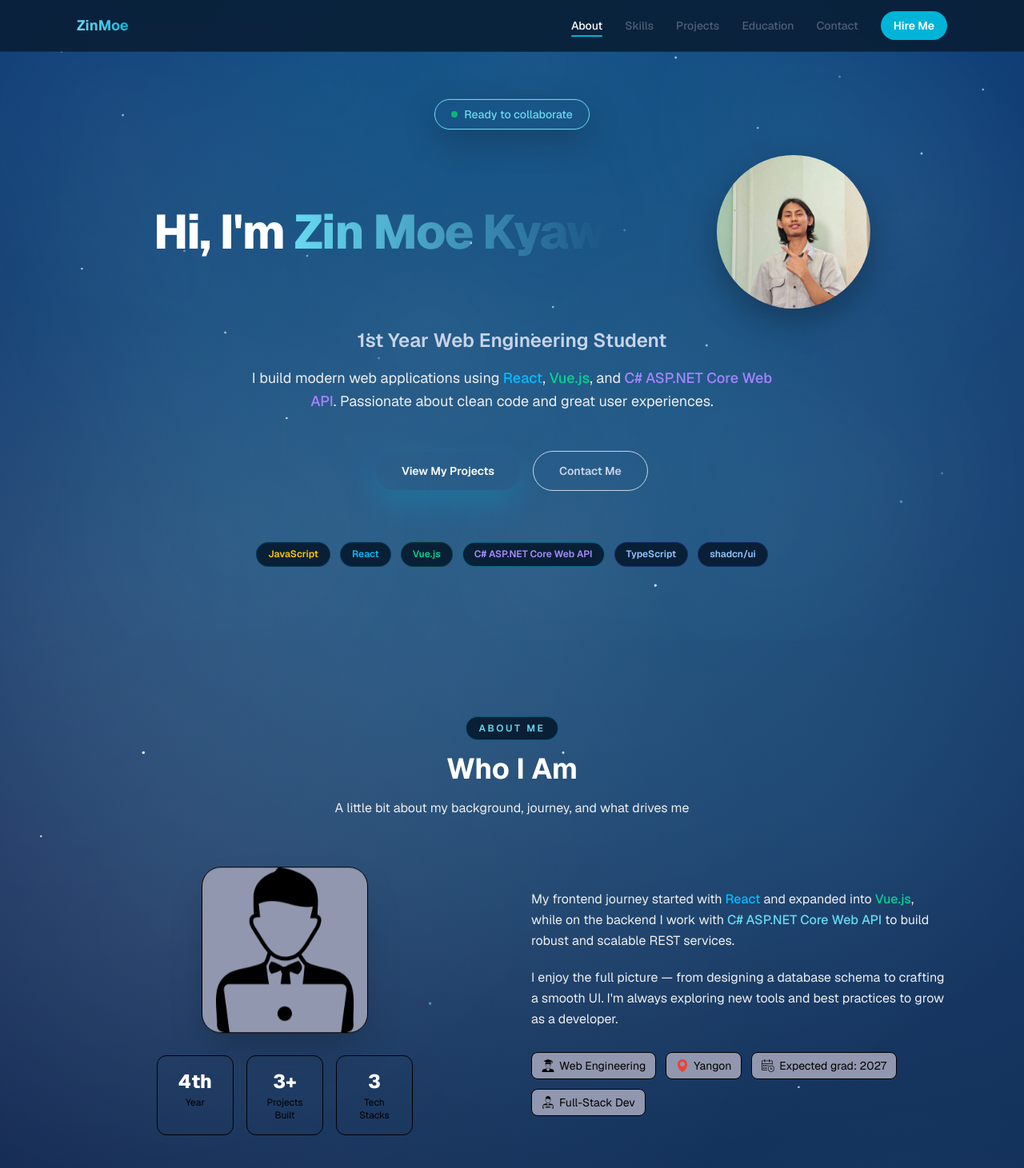
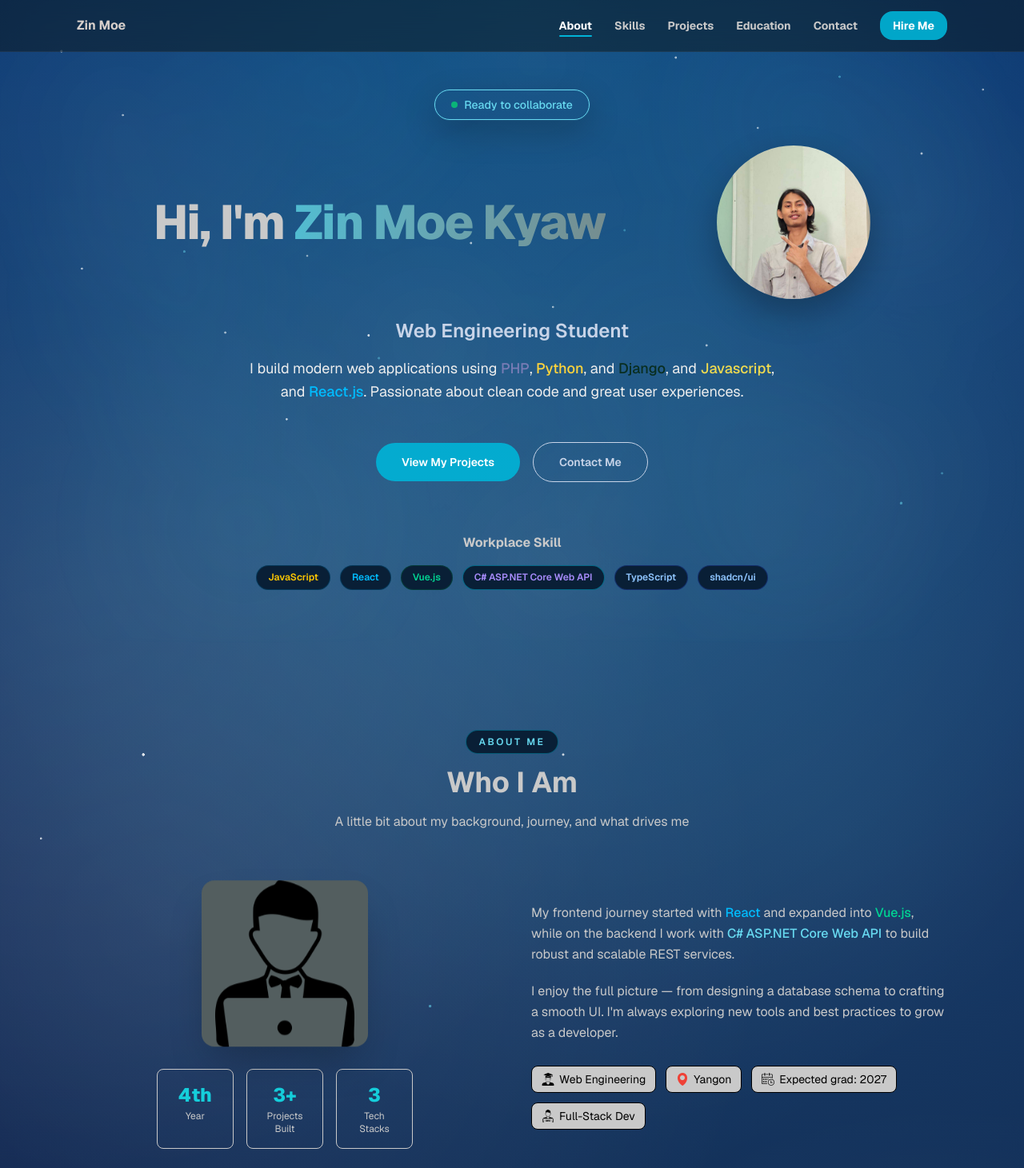
Before and after one commit to kyawwin10/myPortfolio, a Next.js app: page / in a window 1280 px wide. Shown: the top 1461 px of the page at 80% size. Built offline with nearby package versions, Linux system fonts and the light colour scheme.

Commit message:
redesign

```diff
--- a/app/_components/layout/Navbar.tsx
+++ b/app/_components/layout/Navbar.tsx
@@ -39,15 +39,14 @@ export default function Navbar() {
   }, []);
 
   return (
-    <nav className="!fixed top-0 left-0 right-0 !z-[500] bg-[#091f36]/90 backdrop-blur-md border-b border-[#4f5f76]/20">
+    <nav className="!fixed top-0 left-0 right-0 !z-[500] bg-[#0d171a8f]/90 backdrop-blur-lg border-b border-[#4f5f76]/20">
       <div className="max-w-6xl mx-auto px-4 sm:px-6 lg:px-8">
         <div className="flex items-center justify-between h-16">
           {/* Logo */}
           <a
             href="#hero"
-            className="text-lg font-bold bg-linear-to-r from-[#67d9f0] to-[#00b4d8] bg-clip-text text-transparent"
           >
-            ZinMoe
+            <h3 className="font-bold text-[#D6CFCB]">Zin Moe</h3>
           </a>
 
           {/* Desktop nav */}
@@ -58,14 +57,13 @@ export default function Navbar() {
                 <a
                   key={link.href}
                   href={link.href}
-                  className={`relative text-sm font-medium transition-colors ${
+                  className={`relative text-sm font-bold ${
                     isActive
-                      ? "text-white"
-                      : "text-[#4f5f76] hover:text-white"
+                      ? "text-[#ffffff]"
+                      : "text-[#c9c9c9] hover:text-[#000000]"
                   }`}
                 >
                   {link.label}
-                  {/* Active underline indicator */}
                   <span
                     className={`absolute -bottom-1 left-0 h-0.5 rounded-full bg-[#00b4d8] transition-all duration-300 ${
                       isActive ? "w-full opacity-100" : "w-0 opacity-0"
@@ -76,7 +74,7 @@ export default function Navbar() {
             })}
             <a
               href="#contact"
-              className="text-sm px-4 py-2 rounded-full bg-[#00b4d8] hover:bg-[#009ab8] text-white font-semibold transition-colors"
+              className="text-sm px-4 py-2 rounded-2xl font-bold bg-[#00b4d8]/90 hover:bg-[#ffffff] text-[#ffffff] hover:text-[#00b4d8]"
             >
               Hire Me
             </a>
@@ -89,13 +87,9 @@ export default function Navbar() {
             aria-label="Toggle menu"
           >
             {isOpen ? (
-              <svg className="w-5 h-5" fill="none" stroke="currentColor" viewBox="0 0 24 24">
-                <path strokeLinecap="round" strokeLinejoin="round" strokeWidth={2} d="M6 18L18 6M6 6l12 12" />
-              </svg>
+              <img src="/image/cross.png" alt="toggle menu" className="w-4 h-4 hover:bg-[#ffee8c]" />
             ) : (
-              <svg className="w-5 h-5" fill="none" stroke="currentColor" viewBox="0 0 24 24">
-                <path strokeLinecap="round" strokeLinejoin="round" strokeWidth={2} d="M4 6h16M4 12h16M4 18h16" />
-              </svg>
+              <img src="/image/navigation-bar.png" alt="toggle menu" className="w-6 h-6" />
             )}
           </button>
         </div>
--- a/app/_components/sections/AboutSection.tsx
+++ b/app/_components/sections/AboutSection.tsx
@@ -19,17 +19,17 @@ export default function AboutSection() {
 
         <div className="grid items-center gap-10 md:grid-cols-2 md:gap-12">
           <Reveal className="flex flex-col items-center gap-5 sm:gap-6" variant="left">
-            <div className="float-slow flex h-40 w-40 items-center justify-center rounded-3xl border border-grey-blue-leaf/30 bg-[#9197ae] from-purple-shadow via-blue-popsicle to-[#1a3070] text-6xl shadow-2xl shadow-purple-shadow/50 sm:h-52 sm:w-52 sm:text-7xl">
+            <div className="float-slow flex h-40 w-40 items-center justify-center rounded-2xl bg-[#535e5f] from-purple-shadow via-blue-popsicle to-[#1a3070] text-6xl shadow-2xl shadow-purple-shadow/50 sm:h-52 sm:w-52 sm:text-7xl">
               <img src="/image/computer-icon.png" alt="Computer Icon" />
             </div>
             <div className="grid w-full max-w-xs grid-cols-3 gap-3 sm:gap-4">
               {stats.map(({ value, label }) => (
                 <div
                   key={label}
-                  className="rounded-xl border border-grey-blue-leaf/30 bg-purple-shadow p-3 text-center transition-transform duration-300 hover:-translate-y-1 sm:p-4"
+                  className="rounded-lg border border-[#c9c9c9] bg-purple-shadow p-3 text-center transition-transform duration-300 hover:-translate-y-1 sm:p-4"
                 >
-                  <p className="text-2xl font-extrabold text-white">{value}</p>
-                  <p className="mt-0.5 text-xs text-grey-blue-leaf">{label}</p>
+                  <p className="text-2xl font-extrabold text-[#15cedb]">{value}</p>
+                  <p className="mt-0.5 text-xs text-[#c9c9c9]">{label}</p>
                 </div>
               ))}
             </div>
@@ -37,7 +37,7 @@ export default function AboutSection() {
 
           {/* Text */}
           <Reveal className="space-y-5 text-sm sm:text-base" delay={140}>
-            <p className="text-[#eeeeee] leading-relaxed">
+            <p className="text-[#c9c9c9] leading-relaxed">
               My frontend journey started with{" "}
               <span className="text-sky-400 font-medium">React</span> and
               expanded into{" "}
@@ -48,7 +48,7 @@ export default function AboutSection() {
               </span>{" "}
               to build robust and scalable REST services.
             </p>
-            <p className="text-[#eeeeee] leading-relaxed">
+            <p className="text-[#c9c9c9] leading-relaxed">
               I enjoy the full picture — from designing a database schema to
               crafting a smooth UI. I&apos;m always exploring new tools and best
               practices to grow as a developer.
@@ -64,7 +64,7 @@ export default function AboutSection() {
               ].map(({ emoji, label }) => (
                 <span
                   key={label}
-                  className="inline-flex items-center gap-1.5 rounded-lg border border-grey-blue-leaf/30 bg-[#9197ae] px-3 py-1.5 text-xs text-grey-blue-leaf sm:text-sm"
+                  className="inline-flex items-center gap-1.5 rounded-lg border border-grey-blue-leaf/30 bg-[#c9c9c9] px-3 py-1.5 text-xs text-[#000000] sm:text-sm"
                 >
                   <img src={emoji} alt="" className="h-4 w-4 object-contain" />
                   {label}
--- a/app/_components/sections/ContactSection.tsx
+++ b/app/_components/sections/ContactSection.tsx
@@ -35,14 +35,14 @@ export default function ContactSection() {
         <div className="mx-auto max-w-lg">
           {/* CTA card */}
           <Reveal>
-            <div className="section-sheen mb-2 rounded-2xl border border-cyan/30 bg-linear-to-br from-purple-shadow to-blue-popsicle p-6 text-center shadow-[0_20px_56px_rgba(0,0,0,0.2)] sm:mb-8 sm:p-8">
+            <div className="section-sheen mb-2 rounded-2xl border border-[#c9c9c9] bg-linear-to-br from-purple-shadow to-blue-popsicle p-6 text-center shadow-[0_20px_56px_rgba(0,0,0,0.2)] sm:mb-8 sm:p-8">
               <div className="flex justify-center items-center text-4xl">
                 <img src="/image/handshake-color-icon.png" alt="icon" width={60} height={60} />
               </div>
-              <h3 className="mb-2 text-lg font-bold text-white">
-                Let&apos;s Work Together
+              <h3 className="mb-2 text-lg font-bold text-[#c9c9c9]">
+                Let's Work Together
               </h3>
-              <p className="text-sm leading-relaxed text-[#a0b4cc]">
+              <p className="text-sm leading-relaxed text-[#c9c9c9]">
                 Whether it’s a mid-level developer opportunity or just a conversation about web development, I’d love to connect.
               </p>
             </div>
@@ -56,19 +56,19 @@ export default function ContactSection() {
                   href={href}
                   target={href.startsWith("mailto:") ? undefined : "_blank"}
                   rel={href.startsWith("mailto:") ? undefined : "noopener noreferrer"}
-                  className="group flex items-center gap-3 rounded-xl border border-grey-blue-leaf/30 bg-purple-shadow p-4 transition-all duration-300 hover:-translate-y-1 sm:gap-4"
+                  className="group flex items-center gap-3 rounded-xl border border-[#c9c9c9]/30 bg-purple-shadow p-4 transition-all duration-300 hover:-translate-y-1 sm:gap-4"
                 >
                   <div className="flex shrink-0 items-center justify-center text-xl p-1 bg-[#c2c2c2] rounded-md">
                     <img src={icon} alt={`${label} icon`} className="h-6 w-6 object-contain" />
                   </div>
                   <div className="min-w-0 flex-1">
-                    <p className="text-xs font-medium text-grey-blue-leaf">{label}</p>
-                    <p className="truncate text-sm font-medium text-[#c8d4e8] transition-colors group-hover:text-[#67d9f0]">
+                    <p className="text-xs font-medium text-[#eeeeee]">{label}</p>
+                    <p className="truncate text-sm font-medium text-[#c9c9c9] transition-colors group-hover:text-[#67d9f0]">
                       {value}
                     </p>
                   </div>
                   <svg
-                    className="h-4 w-4 shrink-0 text-grey-blue-leaf/50 transition-colors group-hover:text-cyan"
+                    className="h-4 w-4 shrink-0 text-[#c9c9c9]/50 transition-colors group-hover:text-[#67d9f0]"
                     fill="none"
                     stroke="currentColor"
                     viewBox="0 0 24 24"
--- a/app/_components/sections/EducationSection.tsx
+++ b/app/_components/sections/EducationSection.tsx
@@ -39,7 +39,7 @@ export default function EducationSection() {
 
               {/* Content */}
               <div className="flex-1 min-w-0">
-                <h3 className="text-lg font-bold text-white leading-snug sm:pr-28">
+                <h3 className="text-lg font-bold text-[#c9c9c9] sm:pr-28">
                   BA in HISTORY
                 </h3>
                 <p className="text-[#67d9f0] font-semibold text-sm mt-1">
@@ -47,18 +47,18 @@ export default function EducationSection() {
                 </p>
 
                 <div className="flex flex-wrap items-center gap-x-3 gap-y-1 mt-2 mb-5">
-                  <span className="text-xs text-[#4f5f76]">2019 – Present</span>
-                  <span className="text-[#4f5f76]/40 text-xs">·</span>
-                  <span className="text-xs text-[#4f5f76]">Final Year</span>
-                  <span className="text-[#4f5f76]/40 text-xs">·</span>
-                  <span className="text-xs text-[#4f5f76]">Expected Graduation: 2027</span>
+                  <span className="text-xs text-[#c9c9c9]">2019 – Present</span>
+                  <span className="text-[#c9c9c9] text-xs">·</span>
+                  <span className="text-xs text-[#c9c9c9]">Final Year</span>
+                  <span className="text-[#c9c9c9] text-xs">·</span>
+                  <span className="text-xs text-[#c9c9c9]">Expected Graduation: 2027</span>
                 </div>
 
-                <h3 className="text-lg font-bold text-white leading-snug sm:pr-28">
+                <h3 className="text-lg font-bold text-[#c9c9c9] leading-snug sm:pr-28">
                   Page Myanmar(Web Engineering School)
                 </h3>
 
-                <p className="mt-5 mb-6 text-sm leading-relaxed text-[#a0b4cc] sm:mt-6">
+                <p className="mt-5 mb-6 text-sm leading-relaxed text-[#c9c9c9] sm:mt-6">
                   Currently in my fourth year, gaining deep knowledge in modern
                   web development — from designing RESTful APIs with C# ASP.NET
                   Core to building reactive UIs with React and Vue.js. The
@@ -67,14 +67,14 @@ export default function EducationSection() {
 
                 {/* Relevant Courses */}
                 <div>
-                  <p className="text-xs font-semibold text-[#4f5f76] uppercase tracking-wider mb-3">
+                  <p className="text-xs font-semibold text-[#c9c9c9] uppercase tracking-wider mb-3">
                     Relevant Courses
                   </p>
                   <div className="flex flex-wrap gap-2">
                     {courses.map((course) => (
                       <span
                         key={course}
-                        className="rounded-full border border-[#4f5f76]/30 bg-[#0f2862] px-2.5 py-1 text-xs leading-snug text-[#4f5f76]"
+                        className="rounded-full bg-[#c9c9c9] px-2.5 py-1 text-xs leading-snug text-[#000000]"
                       >
                         {course}
                       </span>
--- a/app/_components/sections/HeroSection.tsx
+++ b/app/_components/sections/HeroSection.tsx
@@ -48,9 +48,9 @@ export default function HeroSection() {
         {/* Heading */}
         <Reveal delay={120}>
           <div className="flex flex-col items-center justify-center gap-6 sm:flex-row sm:items-center sm:justify-between sm:gap-8">
-            <h1 className="mb-0 max-w-2xl text-2xl font-extrabold leading-tight tracking-tight text-white sm:text-left sm:text-3xl md:text-4xl lg:text-6xl">
+            <h1 className="mb-0 max-w-2xl text-2xl font-extrabold leading-tight tracking-tight text-[#c9c9c9] sm:text-left sm:text-3xl md:text-4xl lg:text-6xl">
               Hi, I&apos;m{" "}
-              <span className="bg-linear-to-r from-[#67d9f0] via-cyan to-grey-blue-leaf bg-clip-text text-transparent">
+              <span className="bg-linear-to-r from-[#51bcd1] via-cyan to-[#758d8f] bg-clip-text text-transparent">
                 Zin Moe Kyaw
               </span>
             </h1>
@@ -73,16 +73,18 @@ export default function HeroSection() {
         {/* Subtitle */}
         <Reveal delay={220}>
           <p className="m-6 text-lg font-semibold text-[#c8d4e8] sm:mb-4 sm:text-xl md:text-2xl">
-            1st Year Web Engineering Student
+            Web Engineering Student
           </p>
         </Reveal>
 
         <Reveal delay={300}>
           <p className="mx-auto mb-10 max-w-2xl text-sm leading-relaxed text-[#eeeeee] sm:mb-12 sm:text-base md:text-lg">
             I build modern web applications using{" "}
-            <span className="font-medium text-sky-400">React</span>,{" "}
-            <span className="font-medium text-emerald-400">Vue.js</span>, and{" "}
-            <span className="font-medium text-violet-400">C# ASP.NET Core Web API</span>.
+            <span className="font-medium text-[#787CB5]">PHP</span>, {""}
+            <span className="font-medium text-[#FFD43B]">Python</span>, and{" "}
+            <span className="font-medium text-[#092E20]">Django</span>, and{" "}
+            <span className="font-medium text-[#F0DB4F]">Javascript</span>, and{" "}
+            <span className="font-medium text-sky-400">React.js</span>.
             Passionate about clean code and great user experiences.
           </p>
         </Reveal>
@@ -92,7 +94,7 @@ export default function HeroSection() {
           <div className="mb-12 flex flex-col items-stretch justify-center gap-3 sm:mb-16 sm:flex-row sm:flex-wrap sm:items-center sm:gap-4">
             <a
               href="#projects"
-              className="rounded-full bg-cyan px-6 py-3 text-center text-sm font-semibold text-white shadow-[0_18px_40px_rgba(0,180,216,0.24)] transition-all duration-300 hover:-translate-y-1 hover:bg-[#009ab8] sm:px-8 sm:py-3.5"
+              className="rounded-full bg-[#00b4d8]/90 px-6 py-3 text-center text-sm font-semibold text-[#ffffff] transition-all duration-300 hover:text-[#00b4d8] hover:bg-[#ffffff]/90 sm:px-8 sm:py-3.5"
             >
               View My Projects
             </a>
@@ -107,6 +109,7 @@ export default function HeroSection() {
 
         {/* Tech pills */}
         <Reveal delay={460}>
+          <h3 className="mb-4 text-[#c9c9c9] font-bold">Workplace Skill</h3>
           <div className="flex flex-wrap items-center justify-center gap-2.5 sm:gap-3">
             {[
               { label: "JavaScript", color: "text-yellow-400 border-sky-900/60 bg-[#091f36]" },
--- a/app/_components/sections/SkillsSection.tsx
+++ b/app/_components/sections/SkillsSection.tsx
@@ -56,8 +56,8 @@ export default function SkillsSection() {
         <div className="space-y-6 sm:space-y-8 lg:space-y-10">
           {skillCategories.map((category, index) => (
             <Reveal key={category.title} delay={index * 120}>
-              <div className="rounded-2xl border border-grey-blue-leaf/30 bg-purple-shadow/95 p-4 shadow-[0_12px_36px_rgba(0,0,0,0.16)] transition-transform duration-300 hover:-translate-y-1 sm:p-6">
-                <h3 className="mb-5 flex items-center gap-2 text-sm font-semibold uppercase tracking-widest text-[#c8d4e8]">
+              <div className="rounded-2xl border border-[#c9c9c9] bg-purple-shadow/95 p-4 shadow-[0_12px_36px_rgba(0,0,0,0.16)] transition-transform duration-300 hover:-translate-y-1 sm:p-6">
+                <h3 className="mb-5 flex items-center gap-2 text-sm font-semibold uppercase tracking-widest text-[#c9c9c9]">
                   <Image src={category.Image} alt={category.title} width={24} height={24} className="bg-[#c2c2c2] p-1 rounded-sm" />
                   {category.title}
                 </h3>
--- a/app/_components/ui/ProjectCard.tsx
+++ b/app/_components/ui/ProjectCard.tsx
@@ -79,14 +79,14 @@ export default function ProjectCard({
 
   return (
     <>
-      <div className="group flex h-full flex-col overflow-hidden rounded-2xl border border-grey-blue-leaf/30 bg-purple-shadow transition-all hover:-translate-y-1 hover:border-grey-blue-leaf/60">
+      <div className="group flex h-full flex-col overflow-hidden rounded-2xl border border-[#c9c9c9] bg-purple-shadow transition-all hover:-translate-y-1 hover:border-grey-blue-leaf/60">
         <div className={`h-1.5 w-full ${gradientClass}`} />
 
         <div className="flex flex-1 flex-col p-5 sm:p-6">
-          <h3 className="mb-2 text-lg font-bold text-white transition-colors group-hover:text-[#67d9f0]">
+          <h3 className="mb-2 text-lg font-bold text-[#c9c9c9] transition-colors group-hover:text-[#67d9f0]">
             {title}
           </h3>
-          <p className="mb-4 flex-1 text-sm leading-relaxed text-[#a0b4cc]">
+          <p className="mb-4 flex-1 text-sm leading-relaxed text-[#c9c9c9]">
             {description}
           </p>
 
@@ -94,7 +94,7 @@ export default function ProjectCard({
             {tech.map((item) => (
               <span
                 key={item}
-                className="rounded-full border border-grey-blue-leaf/30 bg-blue-popsicle px-2.5 py-1 text-xs font-medium text-[#c8d4e8]"
+                className="rounded-full border bg-[#c9c9c9] px-2.5 py-1 text-xs font-medium text-[#000000]"
               >
                 {item}
               </span>
@@ -108,7 +108,7 @@ export default function ProjectCard({
                 href={link.url}
                 target="_blank"
                 rel="noopener noreferrer"
-                className="flex items-center gap-1.5 text-xs font-medium text-grey-blue-leaf transition-colors hover:text-white"
+                className="flex items-center gap-1.5 text-xs font-medium text-[#ffffcc] transition-colors hover:text-white"
               >
                 <svg className="h-4 w-4" fill="currentColor" viewBox="0 0 24 24">
                   <path d="M12 0C5.37 0 0 5.37 0 12c0 5.3 3.44 9.8 8.2 11.38.6.1.82-.26.82-.58v-2.03c-3.34.72-4.04-1.61-4.04-1.61-.54-1.38-1.33-1.75-1.33-1.75-1.09-.74.08-.73.08-.73 1.2.08 1.84 1.24 1.84 1.24 1.07 1.83 2.8 1.3 3.49 1 .1-.78.42-1.3.76-1.6-2.67-.3-5.47-1.33-5.47-5.93 0-1.31.47-2.38 1.24-3.22-.12-.3-.54-1.52.12-3.18 0 0 1.01-.32 3.3 1.23a11.43 11.43 0 013 .4c1.02.01 2.04.14 3 .4 2.28-1.55 3.29-1.23 3.29-1.23.66 1.66.24 2.88.12 3.18.77.84 1.24 1.91 1.24 3.22 0 4.61-2.8 5.63-5.48 5.92.43.37.82 1.1.82 2.22v3.29c0 .32.22.7.83.58C20.56 21.8 24 17.3 24 12 24 5.37 18.63 0 12 0z" />
--- a/app/_components/ui/SectionTitle.tsx
+++ b/app/_components/ui/SectionTitle.tsx
@@ -16,11 +16,11 @@ export default function SectionTitle({
       <span className="mb-4 inline-block rounded-full border border-[#00b4d8]/40 bg-[#091f36] px-4 py-1.5 text-[11px] font-semibold uppercase tracking-[0.22em] text-[#67d9f0] sm:text-xs">
         {label}
       </span>
-      <h2 className="mb-4 text-2xl font-bold text-white sm:text-3xl md:text-4xl">
+      <h2 className="mb-4 text-2xl font-bold text-[#c9c9c9] sm:text-3xl md:text-4xl">
         {title}
       </h2>
       {description && (
-        <p className="mx-auto max-w-xl text-sm leading-relaxed text-[#eeeeee] sm:text-base">
+        <p className="mx-auto max-w-xl text-sm leading-relaxed text-[#c9c9c9] sm:text-base">
           {description}
         </p>
       )}
```
Also changed, not shown: public/image/cross.png (added), public/image/navigation-bar.png (added).
